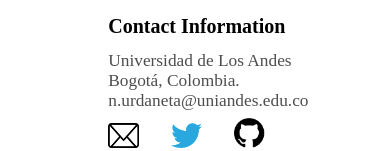
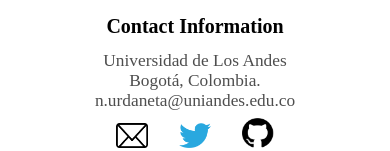
Before and after one commit to NicolasUrdaneta/NicolasUrdaneta.github.io, a plain HTML site: page index.html in a window 390 px wide. Shown: the part 736-887 px from the top of the page. Drawn offline with Linux system fonts and the light colour scheme.

Commit message:
Centered mobile text

```diff
--- a/index.html
+++ b/index.html
@@ -104,12 +104,12 @@
                 src="photos/photo_profile2.jpg" width="225px" height="300px"></td>
                 </tr>
             <tr>
-                <td align="left" VALIGN=TOP >
-                <h1 style="margin-left: 25%"> Contact Information</h1>
-                <p style="font-size: 13pt; margin-left: 25%" > Universidad de Los Andes </p>
-                <p style="font-size: 13pt; margin-left: 25%" > Bogotá, Colombia. </p>
-                <p style="font-size: 13pt; margin-left: 25%" > n.urdaneta@uniandes.edu.co </p>
-                <p><a href="mailto:n.urdaneta@uniandes.edu.co" target="mailto:n.urdaneta@uniandes.edu.co" style="margin-right: 8%; margin-left: 25%"> <img
+                <td align="center" VALIGN=TOP >
+                <h1 align="center"> Contact Information</h1>
+                <p style="font-size: 13pt; text-align: center;"> Universidad de Los Andes </p>
+                <p style="font-size: 13pt; text-align: center;"> Bogotá, Colombia. </p>
+                <p style="font-size: 13pt; text-align: center;"> n.urdaneta@uniandes.edu.co </p>
+                <p style="text-align: center;"><a href="mailto:n.urdaneta@uniandes.edu.co" target="mailto:n.urdaneta@uniandes.edu.co" style="margin-right: 8%"> <img
                 src="photos/small/mail.png" width="9%" style="margin-top: 2%;"> </a> <a href="https://twitter.com/NUrdanetaA"
                 target="https://twitter.com/NUrdanetaA" style="margin-right: 8%;"> <img
                 src="photos/small/twitter.png" width="9%" style="margin-top: 2%;"> </a> <a href="https://github.com/NicolasUrdaneta"
```
